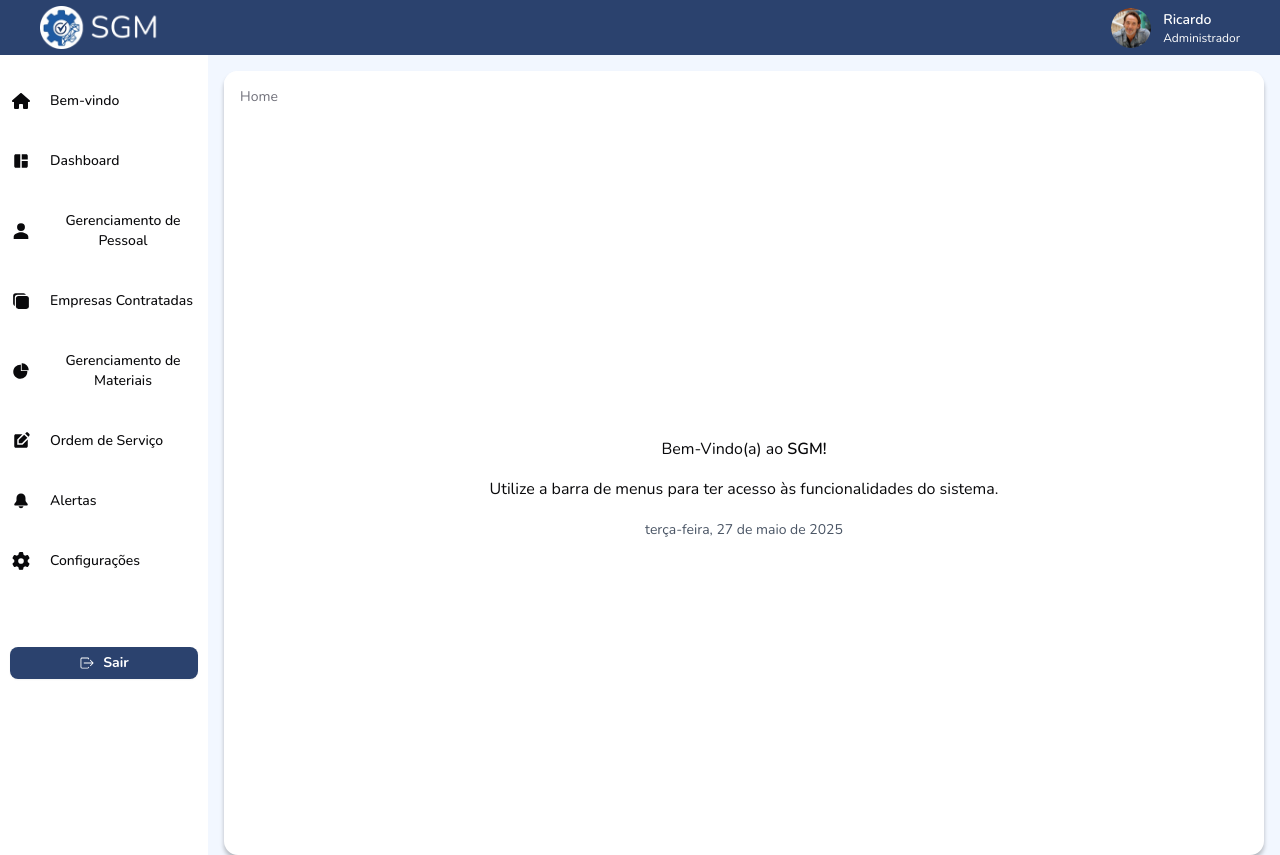
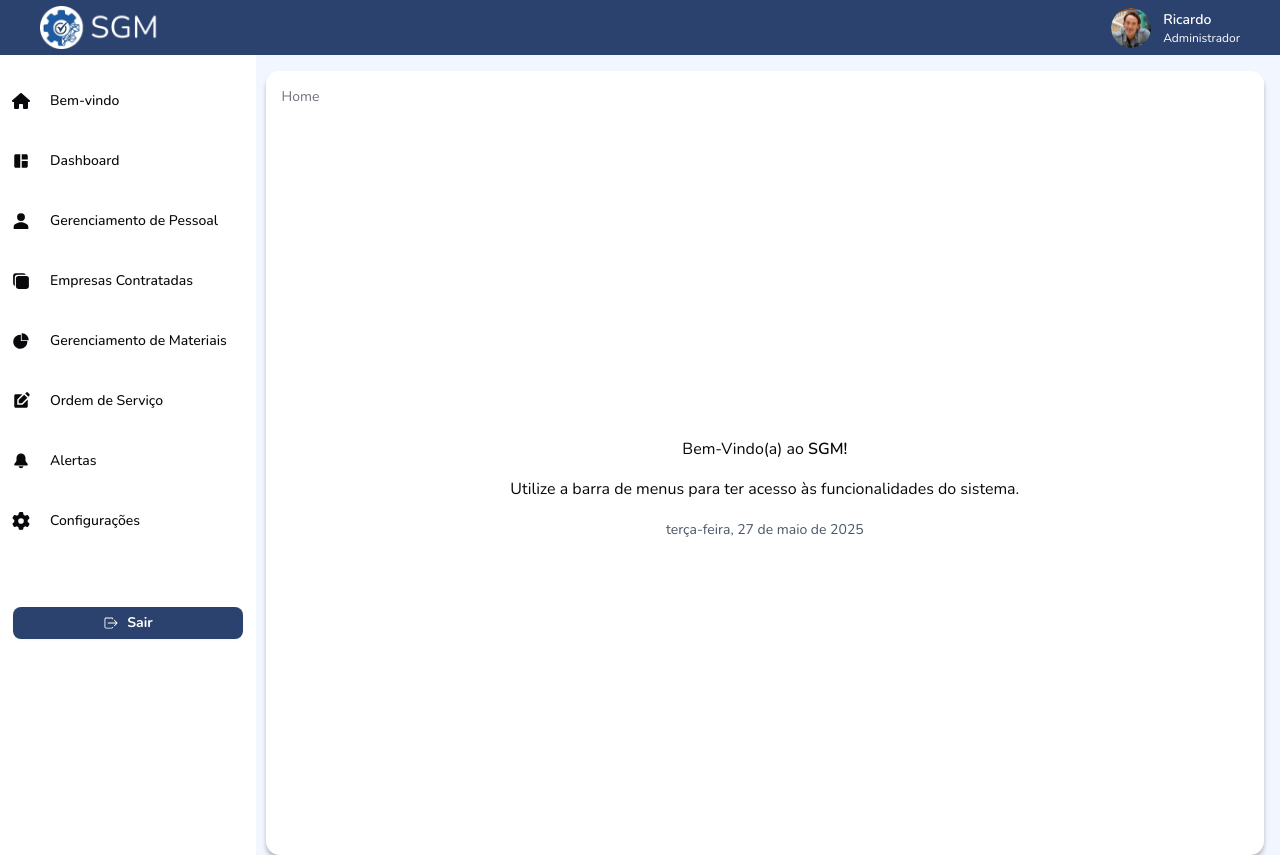
Before and after one commit to MetaService-SGM/meta-service-sgm, a Next.js app in the folder frontend/: page / in a window 1280 px wide. Built offline with nearby package versions, Linux system fonts and the light colour scheme.

Commit message:
fix: rolamento da Sidebar

```diff
--- a/frontend/src/app/bemVindo/index.tsx
+++ b/frontend/src/app/bemVindo/index.tsx
@@ -5,7 +5,6 @@ export default function BemvindoPage() {
   const dataFormatada = formatDatePTBR();
 
   return (
-    // <PageLayout fixedHeight="1300px">
     <PageLayout>
 
       <div className="h-full flex items-center justify-center">
--- a/frontend/src/components/ui/layout/MainBackGround.tsx
+++ b/frontend/src/components/ui/layout/MainBackGround.tsx
@@ -1,22 +1,18 @@
 import React, { ReactNode } from "react";
 import { BreadcrumbResponsive } from "../breadcrumb";
 
-
-interface MainBackgroundProps {
+type MainBackgroundProps = {
   children: ReactNode;
   className?: string;
-  fixedHeight?: string | number;
-}
+};
 
 export function MainBackground({
   children,
   className = "",
-  fixedHeight,
 }: MainBackgroundProps) {
   return (
     <div
       className={`flex flex-col shadow-[0px_4px_4px_0px_rgba(0,0,0,0.25)] rounded-xl mt-4 ml-4 mr-4 w-full bg-white mx-auto overflow-hidden ${className}`}
-      style={fixedHeight ? { height: fixedHeight } : undefined}
     >
       {/* Breadcrumb fixo */}
       <div className="sticky top-0 z-10 bg-white">
@@ -24,7 +20,7 @@ export function MainBackground({
       </div>
 
       {/* Conteúdo rolável */}
-      <div className="flex-1 overflow-y-auto px-4 py-2">{children}</div>
+      <div className="flex-1 flex flex-col px-4 py-2 p-4">{children}</div>
     </div>
   );
 }
--- a/frontend/src/components/ui/layout/PageLayout.tsx
+++ b/frontend/src/components/ui/layout/PageLayout.tsx
@@ -13,8 +13,9 @@ export function PageLayout({ children, fixedHeight }: PageLayoutProps) {
     <div className="min-h-svh">
       <Header />
       <div className="flex">
+        <div className="bg-white min-h-svh w-[25%]"></div>
         <Sidebar />
-        <MainBackground fixedHeight={fixedHeight}>
+        <MainBackground>
           {children}
         </MainBackground>
       </div>
--- a/frontend/src/components/ui/sidebar/Sidebar.tsx
+++ b/frontend/src/components/ui/sidebar/Sidebar.tsx
@@ -70,7 +70,7 @@ export default function Sidebar() {
   };
 
   return (
-    <nav className="sidebar w-[20%] bg-white border-r border-gray-200 flex flex-col min-h-svh">
+    <nav className="fixed sidebar w-[20%] bg-white border-r border-gray-200 flex flex-col min-h-svh">
       <div className="flex-1 overflow-y-auto px-6 py-2">
         <div className="space-y-4">
           {NAV_ITEMS.map((item, index) => (
```
